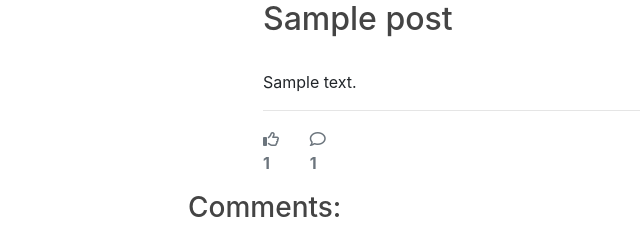
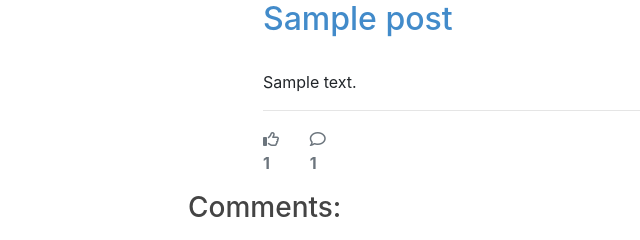
Before and after one commit to MarkHewitt76/mhc-message-board, a Django app: a page that uses templates/base.html in a window 1280 px wide, with the pointer over the restyled element. Shown: the part 244-484 px from the top of the page, without its empty margins (147-787 px from the left). Run offline with Django 3.2, Linux system fonts and the light colour scheme; tables that the repository leaves empty hold one stand-in row (values such as "Sample post"); some libraries are stand-ins or nearby versions.

Commit message:
Restore css styling for article-title:hover

```diff
--- a/static/css/style.css
+++ b/static/css/style.css
@@ -77,6 +77,11 @@ main h1, main h2, main h3, main h4, main h5, main h6 {
 
 .article-title {
     color: #444444;
+}
+
+.article-title:hover {
+    color: #428bca;
+    text-decoration: none;
 }
 
 .preview-content {
```
